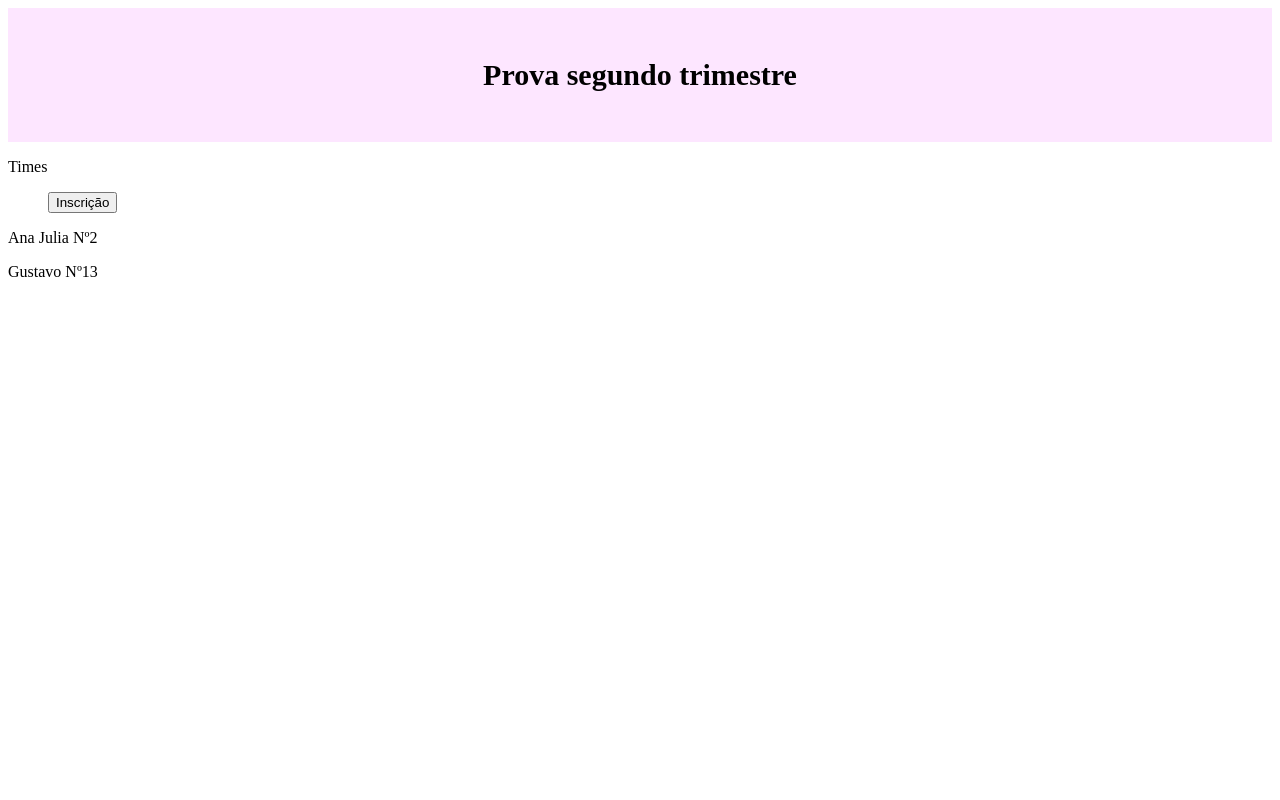
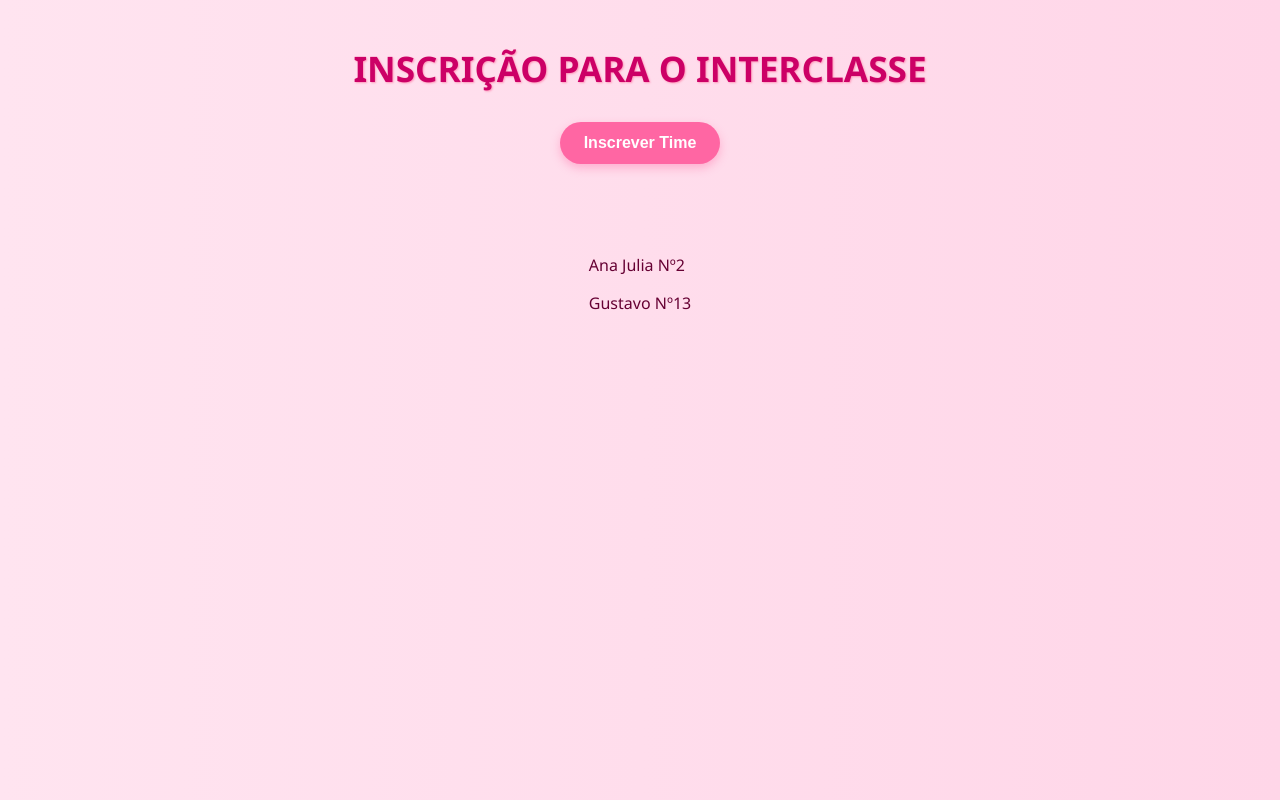
Before and after one commit to anajuliaceag/prova, a plain HTML site: page index.html in a window 1280 px wide. Drawn offline with Linux system fonts and the light colour scheme.

Commit message:
Add files via upload

```diff
--- a/index.html
+++ b/index.html
@@ -2,33 +2,23 @@
 <html lang="pt-br">
 <head>
     <meta charset="UTF-8">
-    <meta name="viewport" content="width=device-width, initial-scale=1.0">
     <title>Prova da Ana e Gustavo</title>
     <link rel="stylesheet" href="style.css">
-    <link rel="stylesheet" href="prova.js">
 </head>
 <body>
 
-    <header>
-        <h1>Prova segundo trimestre</h1>
-    </header>
+     <h1>INSCRIÇÃO PARA O INTERCLASSE</h1>
+     <button onclick="inscricao()">Inscrever Time</button>
 
-    <main>
-        <div id="mostraHTML">
-            <p> Times </p>
-        </div>
-          <ul>
+  <div id="avisos"></div>
+  <div id="listaTimes"></div>
 
-              <button onclick="inscricao()">Inscrição</button>
-
-          </ul>
-      </main>
+    <script src="prova.js"> </script>
+</body>
 
     <footer>
         <P> Ana Julia Nº2 </P>
         <p> Gustavo Nº13</p>
     </footer>
 
-    <script src="prova.js"> </script>
-</body>
 </html>
--- a/prova.js
+++ b/prova.js
@@ -1,31 +1,44 @@
+let times = [];
+
 function inscricao() {
-    let mostraHTML = document.getElementById("mostraHTML");
-    let time = prompt("Digite o nome do seu time: ");
 
-    let jogador1 = prompt("Escreva o nome do primeiro jogador: ");
-    let idade1 = Number(window.prompt("Digite sua idade:"));
-
-    let jogador2 = prompt("Escreva o nome do segundo jogador: ");
-    let idade2 = Number(window.prompt("Digite sua idade:"));
-
-    let jogador3 = prompt("Escreva o nome do terceiro jogador: ");
-    let idade3 = Number(window.prompt("Digite sua idade"));
-
-    let media;
-
-    mostraHTML.innerHTML = `<p>${time}</p>`
-    mostraHTML.innerHTML = `<p>Primeiro jogador: ${jogador1}. ${idade1}.
-    Segundo jogador: ${jogador2}. ${idade2}.
-    Terceiro jogador: ${jogador3}. ${idade3}</p>`
+  if (times.length >= 4) {
+    document.getElementById("avisos").innerHTML = "Limite de times atingido.";
+    return;
+  }
+   let nomeTime = prompt("Nome do time:");
+   if (!nomeTime) return;
+   nomeTime = nomeTime.toUpperCase();
 
 
+    let soma = 0;
+    let jogadores = [];
+    for (let i = 1; i <= 3; i++) {
+    let nome = prompt("Nome do jogador " + i + ":").toLowerCase();
+    let idade = parseInt(prompt("Idade de " + nome + ":"));
+    if (!nome || isNaN(idade)) return;
+    jogadores.push({ nome, idade });
+    soma += idade;
+  }
 
-    media = (idade1 + idade2 + idade3) / 3;
-    if(media > 15)
-         alert("O time não poderá jogar o campeonato")
+  let media = Math.round(soma / 3);
+  if (media > 15) {
+    document.getElementById("avisos").innerHTML = "Média acima de 15. Cadastre outro time.";
+    return;
+  }
 
+  times.push({ nome: nomeTime, media, jogadores });
+  mostrarTimes();
+}
 
-
-
-
+function mostrarTimes() {
+  var html = "";
+  for (let t of times) {
+    html += "<div class='time'><strong>" + t.nome + ", " + t.media + "</strong><br>";
+    for (let j of t.jogadores)
+      html += "<div class='jogador'>" + j.nome + ", " + j.idade + "</div>";
+    html += "</div>";
+  }
+  document.getElementById("listaTimes").innerHTML = html;
+  document.getElementById("avisos").innerHTML = "";
 }
--- a/style.css
+++ b/style.css
@@ -1,9 +1,81 @@
-header {
-    text-align: center;
-    background-color:rgb(253, 230, 255);
-    padding: 30px
+body {
+  background: linear-gradient(to right, #ffe4f0, #ffd6e8);
+  font-family: 'Segoe UI', Tahoma, Geneva, Verdana, sans-serif;
+  color: #660033;
+  margin: 0;
+  padding: 20px;
+  display: flex;
+  flex-direction: column;
+  align-items: center;
 }
-h1{
-    font-size: 30px;
-    font-weight: bold;
+
+h1 {
+  color: #cc0066;
+  font-size: 2.2rem;
+  margin-bottom: 30px;
+  text-shadow: 1px 1px 2px #ff99bb;
+  font-weight: bold;
 }
+
+#avisos {
+  color: #b30059;
+  font-weight: bold;
+  margin-bottom: 20px;
+  font-size: 1.1rem;
+  min-height: 24px;
+  text-align: center;
+}
+
+button {
+  background-color: #ff66a3;
+  color: white;
+  font-weight: bold;
+  border: none;
+  padding: 12px 24px;
+  border-radius: 30px;
+  font-size: 1rem;
+  cursor: pointer;
+  margin-bottom: 30px;
+  box-shadow: 0 4px 10px rgba(255, 102, 163, 0.4);
+  transition: all 0.3s ease;
+}
+
+button:hover {
+  background-color: #e60073;
+  box-shadow: 0 6px 14px rgba(230, 0, 115, 0.6);
+}
+
+#listaTimes {
+  display: flex;
+  flex-direction: column;
+  gap: 20px;
+  align-items: center;
+  width: 100%;
+  max-width: 500px;
+}
+
+.time {
+  background-color: #fff0f5;
+  border: 2px solid #ff99cc;
+  border-radius: 12px;
+  padding: 15px 20px;
+  width: 100%;
+  box-shadow: 0 3px 10px rgba(204, 51, 108, 0.2);
+}
+
+.time strong {
+  display: block;
+  text-transform: uppercase;
+  color: #cc0066;
+  font-size: 1.2rem;
+  font-weight: bold;
+  margin-bottom: 10px;
+}
+
+.jogador {
+  text-transform: lowercase;
+  margin-left: 15px;
+  color: #660033;
+  font-weight: bold;
+  padding: 4px 0;
+}
```
